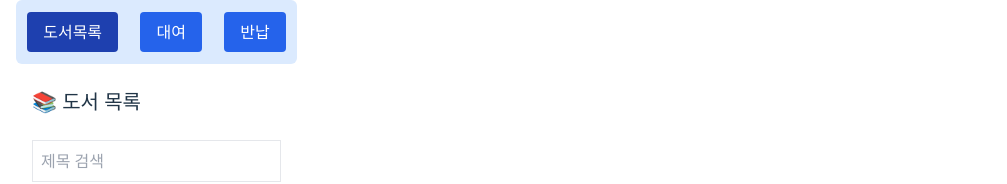
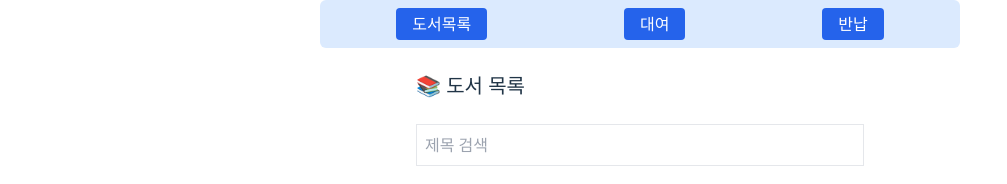
Before and after one commit to daewonpharm/book-rental-app, a React (Vite) app: page / in a window 1280 px wide. Shown: the top 184 px of the page, without its empty margins (0-1007 px from the left). Built offline with nearby package versions, Linux system fonts and the light colour scheme; no server answers; the database is empty.

Commit message:
app.jsx도 정렬

```diff
--- a/src/App.jsx
+++ b/src/App.jsx
@@ -1,67 +1,40 @@
 // src/App.jsx
 import React from "react";
-import { BrowserRouter as Router, Routes, Route, Link, useLocation } from "react-router-dom";
+import { BrowserRouter as Router, Routes, Route, Link } from "react-router-dom";
+import BookList from "./pages/BookList";
 import Rent from "./pages/Rent";
 import Return from "./pages/Return";
 import Admin from "./pages/Admin";
-import BookList from "./pages/BookList";
-import NotFound from "./pages/NotFound";
 
-function App() {
+function Navigation() {
+  return (
+    <nav className="flex justify-around w-full bg-blue-100 p-2 mb-6 rounded-md">
+      <Link to="/" className="bg-blue-600 text-white px-4 py-1 rounded">도서목록</Link>
+      <Link to="/rent" className="bg-blue-600 text-white px-4 py-1 rounded">대여</Link>
+      <Link to="/return" className="bg-blue-600 text-white px-4 py-1 rounded">반납</Link>
+    </nav>
+  );
+}
+
+export default function App() {
   return (
     <Router>
-      <div className="min-h-screen flex flex-col items-center px-4">
-        <Navigation />
+      <div className="w-screen min-h-screen flex flex-col items-center px-4">
+        {/* ✅ 상단 메뉴도 가운데 정렬되도록 max-w 설정 */}
+        <div className="w-full max-w-screen-sm">
+          <Navigation />
+        </div>
+
+        {/* ✅ 본문 콘텐츠도 같은 기준으로 정렬 */}
         <div className="w-full max-w-screen-sm">
           <Routes>
             <Route path="/" element={<BookList />} />
             <Route path="/rent" element={<Rent />} />
             <Route path="/return" element={<Return />} />
-            <Route
-              path="/admin"
-              element={
-                localStorage.getItem("adminAccess") === "true" ? (
-                  <Admin />
-                ) : (
-                  <NotFound />
-                )
-              }
-            />
-            <Route path="*" element={<NotFound />} />
+            <Route path="/admin" element={<Admin />} />
           </Routes>
         </div>
       </div>
     </Router>
   );
 }
-
-function Navigation() {
-  const location = useLocation();
-
-  const menuItems = [
-    { path: "/", label: "도서목록" },
-    { path: "/rent", label: "대여" },
-    { path: "/return", label: "반납" },
-  ];
-
-  return (
-    <nav className="w-full max-w-screen-sm flex justify-around bg-blue-100 rounded-md py-3 mb-6">
-      {menuItems.map(({ path, label }) => {
-        const isActive = location.pathname === path;
-        return (
-          <Link
-            key={path}
-            to={path}
-            className={`px-4 py-2 rounded font-bold text-white text-center ${
-              isActive ? "bg-blue-800" : "bg-blue-600 hover:bg-blue-700"
-            }`}
-          >
-            {label}
-          </Link>
-        );
-      })}
-    </nav>
-  );
-}
-
-export default App;
```
